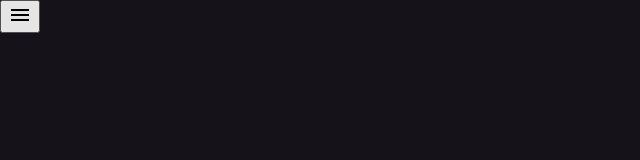
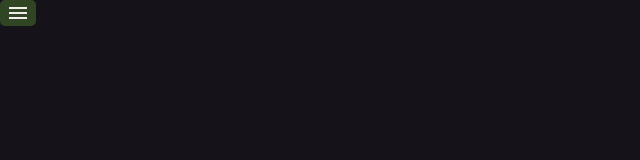
Before and after one commit to wayaway-jtm/portfolio-site, an Angular app: page / in a window 1280 px wide. Shown: the top 160 px of the page, without its empty margins (0-640 px from the left). Built offline with nearby package versions, Linux system fonts and the light colour scheme.

Commit message:
menu button formatting

```diff
--- a/src/app/app.component.css
+++ b/src/app/app.component.css
@@ -0,0 +1,8 @@
+#btn-menu {
+    background-color: #2f4523;
+    display: flex;
+}
+
+mat-icon {
+    color: #f3edec;
+}
--- a/src/app/app.component.html
+++ b/src/app/app.component.html
@@ -1,5 +1,5 @@
 <div id="static-header">
-    <button mat-icon-button [matMenuTriggerFor]="menu">
+    <button mat-icon-button [matMenuTriggerFor]="menu" id="btn-menu">
         <mat-icon>menu</mat-icon>
     </button>
     <mat-menu #menu="matMenu">
--- a/src/styles.css
+++ b/src/styles.css
@@ -22,3 +22,8 @@ body {
     margin: 0;
     font-family: Roboto, "Helvetica Neue", sans-serif;
 }
+
+button {
+    border: none;
+    border-radius: 5px;
+}
```
